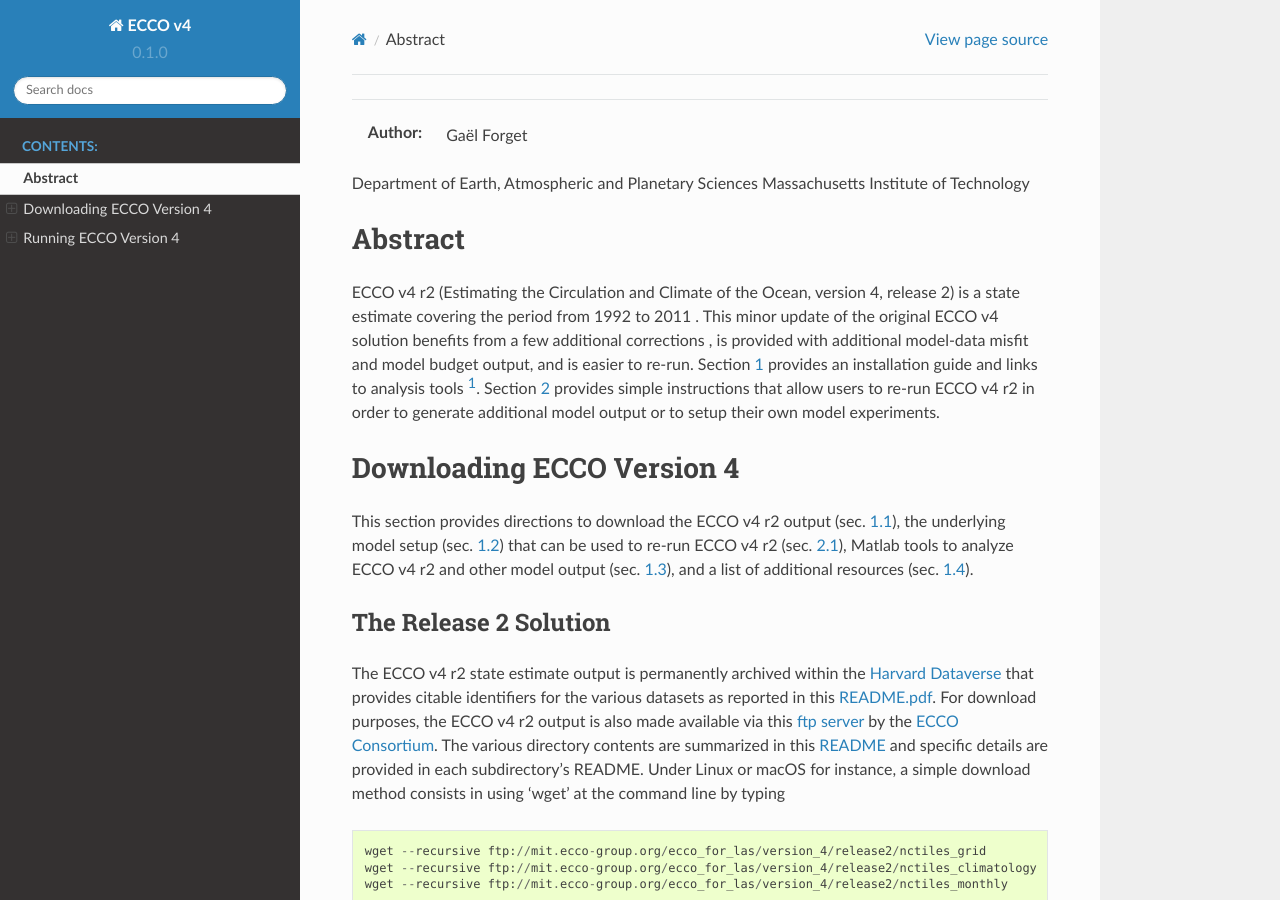
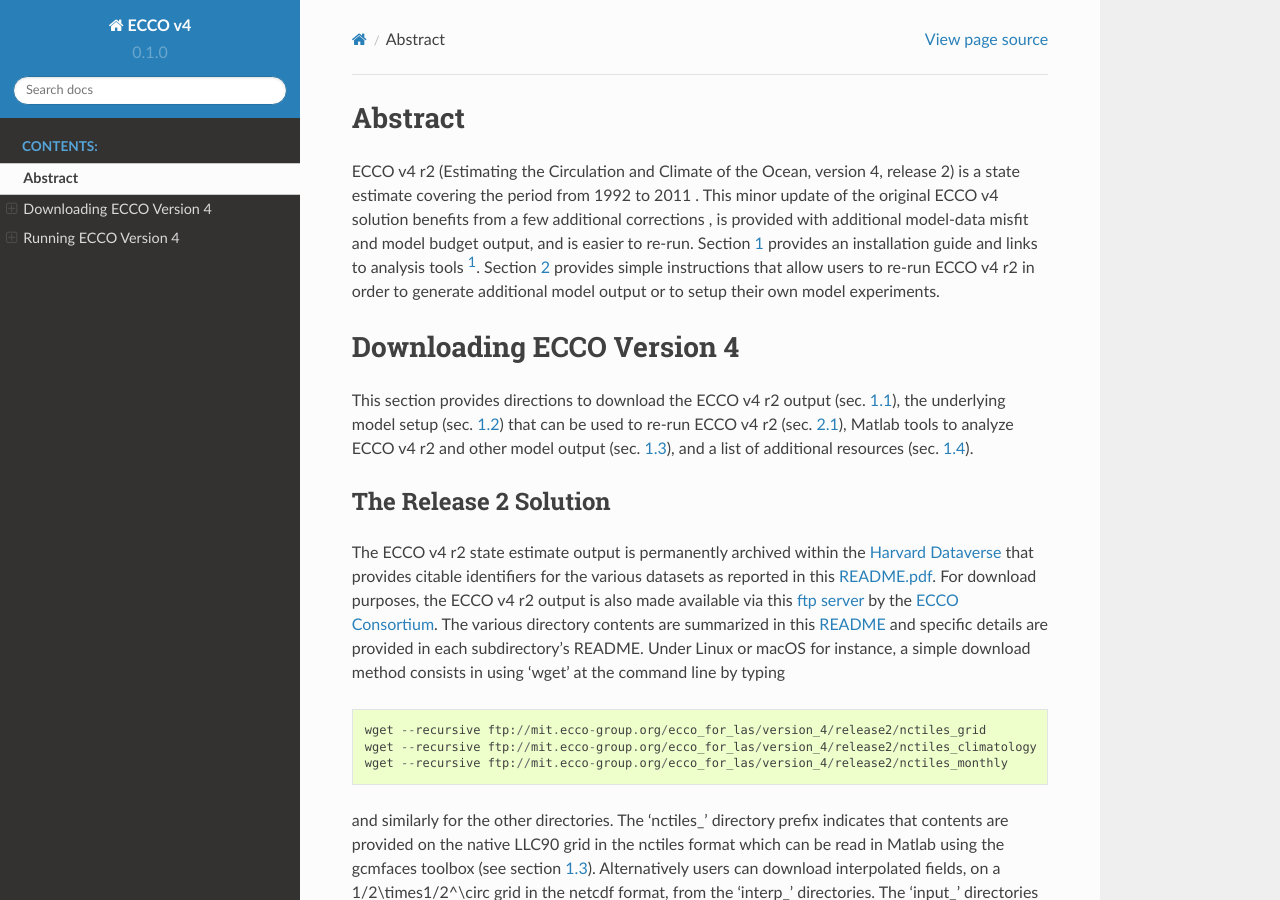
Before and after one commit to gaelforget/ECCOv4, a Sphinx documentation site: the page built from docs/eccov4.rst, in a window 1280 px wide and 900 px high. Built offline with Sphinx 7.4.7 and the Read the Docs theme 2.0.0, drawn with Linux system fonts in a browser that asks for light colours.

Commit message:
Replace '==' with '**' for sections in eccov4.rst; hide display of genindex etc and increase maxdepth to 3 in index.html.

```diff
--- a/docs/eccov4.rst
+++ b/docs/eccov4.rst
@@ -1,11 +1,3 @@
-========================
-Downloading And Running
-ECCO Version 4 Release 2
-========================
-
-:Author: Gaël Forget
-Department of Earth, Atmospheric and Planetary Sciences
-Massachusetts Institute of Technology
 
 .. role:: math(raw)
    :format: html latex
@@ -24,7 +16,7 @@
    \vspace{1cm}
 
 Abstract
-========
+********
 
 ECCO v4 r2 (Estimating the Circulation and Climate of the Ocean, version
 4, release 2) is a state estimate covering the period from 1992 to 2011
@@ -57,7 +49,7 @@
 .. _downloads:
 
 Downloading ECCO Version 4
-==========================
+**************************
 
 This section provides directions to download the ECCO v4 r2 output (sec.
 `1.1 <#download-solution>`__), the underlying model setup (sec.
@@ -224,7 +216,7 @@
 .. _runs:
 
 Running ECCO Version 4
-======================
+**********************
 
 This section explains how the ECCO version 4 setup is used to re-run the
 release 2 state estimate over 1992–2011 (section
```
Also changed, not shown: docs/index.rst (+6 -6 lines).
